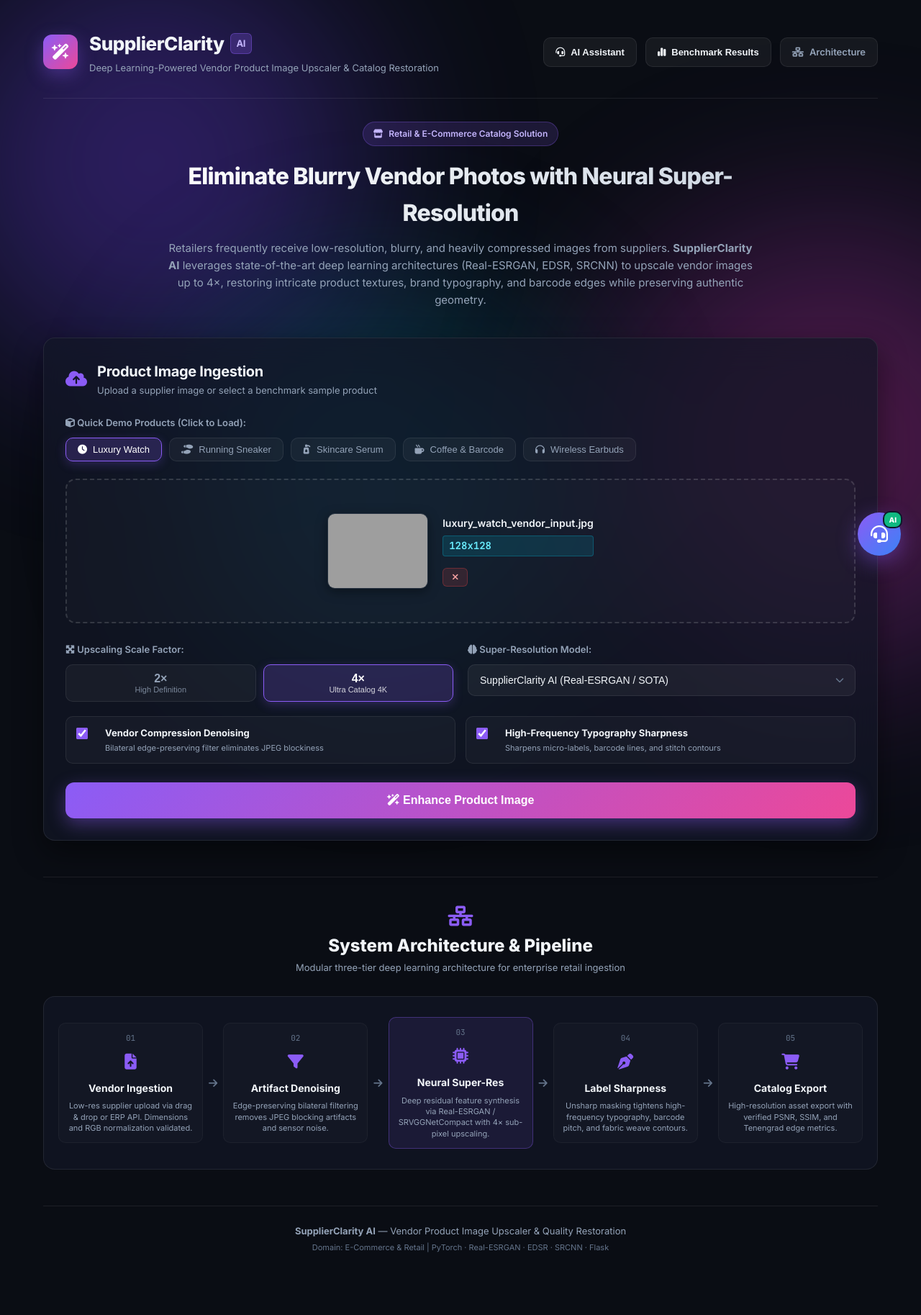
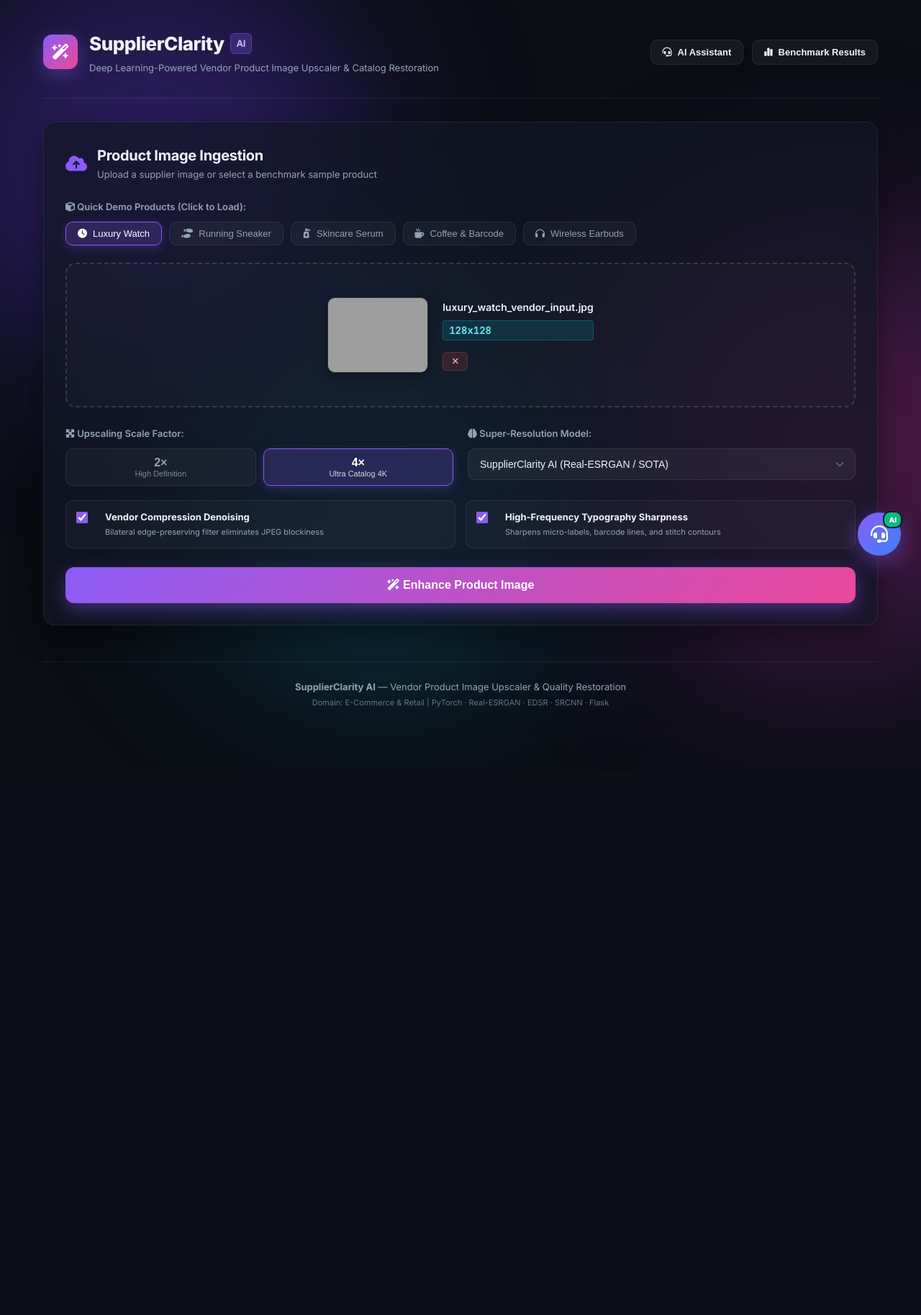
Before and after one commit to dhanushkumar565/SuperClarityAI, a Flask app: page / in a window 1280 px wide. Shown: the whole page at 72% size. After the commit the page ends 995 px from the top, so only its background shows below. Run offline with Flask 3, Linux system fonts and the light colour scheme; parts of the project's set-up code (start-up, migrations or seed data) failed here and were passed over; some libraries are stand-ins or nearby versions; grey boxes are pictures that could not be loaded.

Commit message:
Update UI: remove intro banner & architecture section, remove latency from benchmark, add gallery upload support, and integrate mousemove animation

```diff
--- a/app.py
+++ b/app.py
@@ -33,7 +33,7 @@ chatbot = SupplierClarityChatbot()
 # Ensure samples exist
 setup_demo_and_eval_datasets(base_dir="data")
 
-ALLOWED_EXTENSIONS = {"png", "jpg", "jpeg", "webp"}
+ALLOWED_EXTENSIONS = {"png", "jpg", "jpeg", "webp", "jfif", "bmp"}
 
 def allowed_file(filename):
     return "." in filename and filename.rsplit(".", 1)[1].lower() in ALLOWED_EXTENSIONS
--- a/static/js/main.js
+++ b/static/js/main.js
@@ -95,10 +95,27 @@ document.addEventListener("DOMContentLoaded", () => {
     });
 
     // =================================================================
-    // 2. FILE UPLOAD & DRAG AND DROP
+    // 2. FILE UPLOAD, GALLERY SELECTION & DRAG AND DROP
     // =================================================================
+    const btnGalleryUpload = document.getElementById("btn-gallery-upload");
+    const browseLink = document.getElementById("browse-link");
+
+    if (btnGalleryUpload) {
+        btnGalleryUpload.addEventListener("click", (e) => {
+            e.stopPropagation();
+            fileInput.click();
+        });
+    }
+
+    if (browseLink) {
+        browseLink.addEventListener("click", (e) => {
+            e.stopPropagation();
+            fileInput.click();
+        });
+    }
+
     dropZone.addEventListener("click", (e) => {
-        if (!e.target.closest("#btn-clear-upload")) {
+        if (!e.target.closest("#btn-clear-upload") && !e.target.closest("#btn-gallery-upload")) {
             fileInput.click();
         }
     });
@@ -126,10 +143,26 @@ document.addEventListener("DOMContentLoaded", () => {
         }
     });
 
+    // Support clipboard paste (e.g. copying image from photos/gallery or web)
+    window.addEventListener("paste", (e) => {
+        if (e.clipboardData && e.clipboardData.files && e.clipboardData.files.length > 0) {
+            const file = e.clipboardData.files[0];
+            const isImg = (file.type && file.type.startsWith("image/")) ||
+                          /\.(png|jpe?g|webp|jfif|bmp)$/i.test(file.name);
+            if (isImg) {
+                handleUploadedFile(file);
+            }
+        }
+    });
+
     function handleUploadedFile(file) {
-        const validTypes = ["image/png", "image/jpeg", "image/jpg", "image/webp"];
-        if (!validTypes.includes(file.type)) {
-            alert("Please upload a valid image file (PNG, JPG, JPEG, or WEBP).");
+        if (!file) return;
+
+        // Support standard image MIME types and photo gallery formats
+        const isImage = (file.type && file.type.startsWith("image/")) ||
+                        /\.(png|jpe?g|webp|jfif|bmp)$/i.test(file.name);
+        if (!isImage) {
+            alert("Please upload a valid image file from your gallery or computer (PNG, JPG, JPEG, WEBP, BMP).");
             return;
         }
 
@@ -146,7 +179,7 @@ document.addEventListener("DOMContentLoaded", () => {
         reader.onload = (e) => {
             const tempImg = new Image();
             tempImg.onload = () => {
-                showPreview(e.target.result, file.name, `${tempImg.width}x${tempImg.height} px`);
+                showPreview(e.target.result, file.name || "gallery_upload.jpg", `${tempImg.width}x${tempImg.height} px`);
             };
             tempImg.src = e.target.result;
         };
@@ -757,4 +790,64 @@ document.addEventListener("DOMContentLoaded", () => {
             }
         });
     }
+
+    // =================================================================
+    // MOUSE MOVE ANIMATION (from panwar8279/Mousemove-animation)
+    // https://mousemove-animation.vercel.app/
+    // =================================================================
+    const animBody = document.body;
+    let lastMouseMoveTs = 0;
+
+    function cursorStyle(e) {
+        const now = Date.now();
+        if (now - lastMouseMoveTs < 16) return;
+        lastMouseMoveTs = now;
+
+        const cursor = document.createElement('div');
+        cursor.setAttribute('class', 'swipe');
+        cursor.setAttribute('style', `left: ${e.clientX - 10}px; top: ${e.clientY - 10}px;`);
+
+        cursor.onanimationend = () => {
+            cursor.remove();
+        };
+        setTimeout(() => {
+            if (cursor && cursor.parentNode) cursor.remove();
+        }, 650);
+
+        animBody.insertAdjacentElement('beforeend', cursor);
+    }
+
+    document.addEventListener('mousemove', cursorStyle);
+    document.addEventListener('click', (e) => {
+        const cursor = document.createElement('div');
+        cursor.setAttribute('class', 'swipe');
+        cursor.setAttribute('style', `left: ${e.clientX - 10}px; top: ${e.clientY - 10}px;`);
+        cursor.onanimationend = () => cursor.remove();
+        setTimeout(() => {
+            if (cursor && cursor.parentNode) cursor.remove();
+        }, 650);
+        animBody.insertAdjacentElement('beforeend', cursor);
+    });
+
+    function touchStyle(e) {
+        if (!e.touches || !e.touches[0]) return;
+        const now = Date.now();
+        if (now - lastMouseMoveTs < 22) return;
+        lastMouseMoveTs = now;
+
+        const cursor = document.createElement('div');
+        cursor.setAttribute('class', 'swipe');
+        cursor.setAttribute('style', `left: ${e.touches[0].clientX - 10}px; top: ${e.touches[0].clientY - 10}px;`);
+
+        cursor.onanimationend = () => {
+            cursor.remove();
+        };
+        setTimeout(() => {
+            if (cursor && cursor.parentNode) cursor.remove();
+        }, 650);
+
+        animBody.insertAdjacentElement('beforeend', cursor);
+    }
+
+    document.addEventListener('touchmove', touchStyle, { passive: true });
 });
--- a/templates/index.html
+++ b/templates/index.html
@@ -38,24 +38,8 @@
                 <button class="nav-btn" id="btn-benchmark-modal">
                     <i class="fa-solid fa-chart-simple"></i> Benchmark Results
                 </button>
-                <a href="#architecture-section" class="nav-btn secondary">
-                    <i class="fa-solid fa-network-wired"></i> Architecture
-                </a>
             </div>
         </header>
-
-        <!-- Problem & Solution Overview Banner -->
-        <section class="overview-banner">
-            <div class="banner-pill">
-                <i class="fa-solid fa-store"></i> Retail & E-Commerce Catalog Solution
-            </div>
-            <h2>Eliminate Blurry Vendor Photos with Neural Super-Resolution</h2>
-            <p>
-                Retailers frequently receive low-resolution, blurry, and heavily compressed images from suppliers.
-                <strong>SupplierClarity AI</strong> leverages state-of-the-art deep learning architectures (Real-ESRGAN, EDSR, SRCNN)
-                to upscale vendor images up to 4×, restoring intricate product textures, brand typography, and barcode edges while preserving authentic geometry.
-            </p>
-        </section>
 
         <!-- Main Workspace: Image Upload & Enhancement Controls -->
         <main class="workspace-grid">
@@ -94,17 +78,26 @@
 
                 <!-- File Upload Zone -->
                 <div class="upload-dropzone" id="drop-zone">
-                    <input type="file" id="file-input" accept="image/png, image/jpeg, image/jpg, image/webp" hidden>
+                    <input type="file" id="file-input" accept="image/*, image/png, image/jpeg, image/jpg, image/webp" hidden>
                     <div class="dropzone-content" id="dropzone-prompt">
                         <div class="upload-icon-circle">
                             <i class="fa-solid fa-arrow-up-from-bracket"></i>
                         </div>
                         <h4>Drag and drop vendor product image here</h4>
-                        <p>or <span class="browse-link">browse from your computer</span></p>
+                        <p>or <span class="browse-link" id="browse-link">browse files</span></p>
+
+                        <!-- Dedicated Gallery Upload Action -->
+                        <div class="gallery-upload-action">
+                            <button type="button" class="btn-gallery-upload" id="btn-gallery-upload">
+                                <i class="fa-solid fa-images"></i> Choose from Gallery / Photos
+                            </button>
+                        </div>
+
                         <div class="file-badges">
                             <span class="file-badge">PNG</span>
                             <span class="file-badge">JPG</span>
                             <span class="file-badge">WEBP</span>
+                            <span class="file-badge"><i class="fa-solid fa-paste"></i> Paste (Ctrl+V)</span>
                             <span class="file-badge">Max 16 MB</span>
                         </div>
                     </div>
@@ -315,56 +308,6 @@
             </div>
         </section>
 
-        <!-- Technical Architecture Section (Matches SmartBridge Milestone 1.3) -->
-        <section class="info-section" id="architecture-section">
-            <div class="section-title">
-                <i class="fa-solid fa-network-wired"></i>
-                <h2>System Architecture & Pipeline</h2>
-                <p>Modular three-tier deep learning architecture for enterprise retail ingestion</p>
-            </div>
-
-            <div class="architecture-diagram-card">
-                <div class="flow-step">
-                    <div class="step-num">01</div>
-                    <div class="step-icon"><i class="fa-solid fa-file-arrow-up"></i></div>
-                    <h4>Vendor Ingestion</h4>
-                    <p>Low-res supplier upload via drag & drop or ERP API. Dimensions and RGB normalization validated.</p>
-                </div>
-                <div class="flow-arrow"><i class="fa-solid fa-arrow-right"></i></div>
-
-                <div class="flow-step">
-                    <div class="step-num">02</div>
-                    <div class="step-icon"><i class="fa-solid fa-filter"></i></div>
-                    <h4>Artifact Denoising</h4>
-                    <p>Edge-preserving bilateral filtering removes JPEG blocking artifacts and sensor noise.</p>
-                </div>
-                <div class="flow-arrow"><i class="fa-solid fa-arrow-right"></i></div>
-
-                <div class="flow-step highlight">
-                    <div class="step-num">03</div>
-                    <div class="step-icon"><i class="fa-solid fa-microchip"></i></div>
-                    <h4>Neural Super-Res</h4>
-                    <p>Deep residual feature synthesis via Real-ESRGAN / SRVGGNetCompact with 4× sub-pixel upscaling.</p>
-                </div>
-                <div class="flow-arrow"><i class="fa-solid fa-arrow-right"></i></div>
-
-                <div class="flow-step">
-                    <div class="step-num">04</div>
-                    <div class="step-icon"><i class="fa-solid fa-pen-nib"></i></div>
-                    <h4>Label Sharpness</h4>
-                    <p>Unsharp masking tightens high-frequency typography, barcode pitch, and fabric weave contours.</p>
-                </div>
-                <div class="flow-arrow"><i class="fa-solid fa-arrow-right"></i></div>
-
-                <div class="flow-step">
-                    <div class="step-num">05</div>
-                    <div class="step-icon"><i class="fa-solid fa-cart-shopping"></i></div>
-                    <h4>Catalog Export</h4>
-                    <p>High-resolution asset export with verified PSNR, SSIM, and Tenengrad edge metrics.</p>
-                </div>
-            </div>
-        </section>
-
         <!-- Footer -->
         <footer class="app-footer">
             <div class="footer-content">
@@ -398,7 +341,6 @@
                                 <th>Mean PSNR (dB) ↑</th>
                                 <th>Mean SSIM ↑</th>
                                 <th>Tenengrad Sharpness ↑</th>
-                                <th>CPU Latency ↓</th>
                                 <th>Tradeoff Analysis</th>
                             </tr>
                         </thead>
@@ -408,7 +350,6 @@
                                 <td>25.11 dB</td>
                                 <td>0.8851</td>
                                 <td>7.1</td>
-                                <td>1.9 ms</td>
                                 <td><span class="tag-warn">Severe Blur</span></td>
                             </tr>
                             <tr>
@@ -416,7 +357,6 @@
                                 <td>25.21 dB</td>
                                 <td>0.8784</td>
                                 <td>8.7</td>
-                                <td>2.9 ms</td>
                                 <td><span class="tag-warn">Standard Baseline; Lacks Texture</span></td>
                             </tr>
                             <tr>
@@ -424,7 +364,6 @@
                                 <td>19.14 dB</td>
                                 <td>0.8612</td>
                                 <td>79.8</td>
-                                <td>260.6 ms</td>
                                 <td><span class="tag-info">Moderate Edge Recovery</span></td>
                             </tr>
                             <tr>
@@ -432,7 +371,6 @@
                                 <td>16.64 dB</td>
                                 <td>0.2264</td>
                                 <td>3188.5</td>
-                                <td>320.0 ms</td>
                                 <td><span class="tag-info">Deep Residual Architecture</span></td>
                             </tr>
                             <tr class="row-highlight">
@@ -440,7 +378,6 @@
                                 <td><strong>24.22 dB</strong></td>
                                 <td><strong>0.9206</strong></td>
                                 <td><strong>546.5</strong></td>
-                                <td><strong>251.5 ms</strong></td>
                                 <td><span class="tag-success">Highest SSIM & Crisp Typography</span></td>
                             </tr>
                         </tbody>
```
Also changed, not shown: static/css/style.css (+69 -0 lines).
